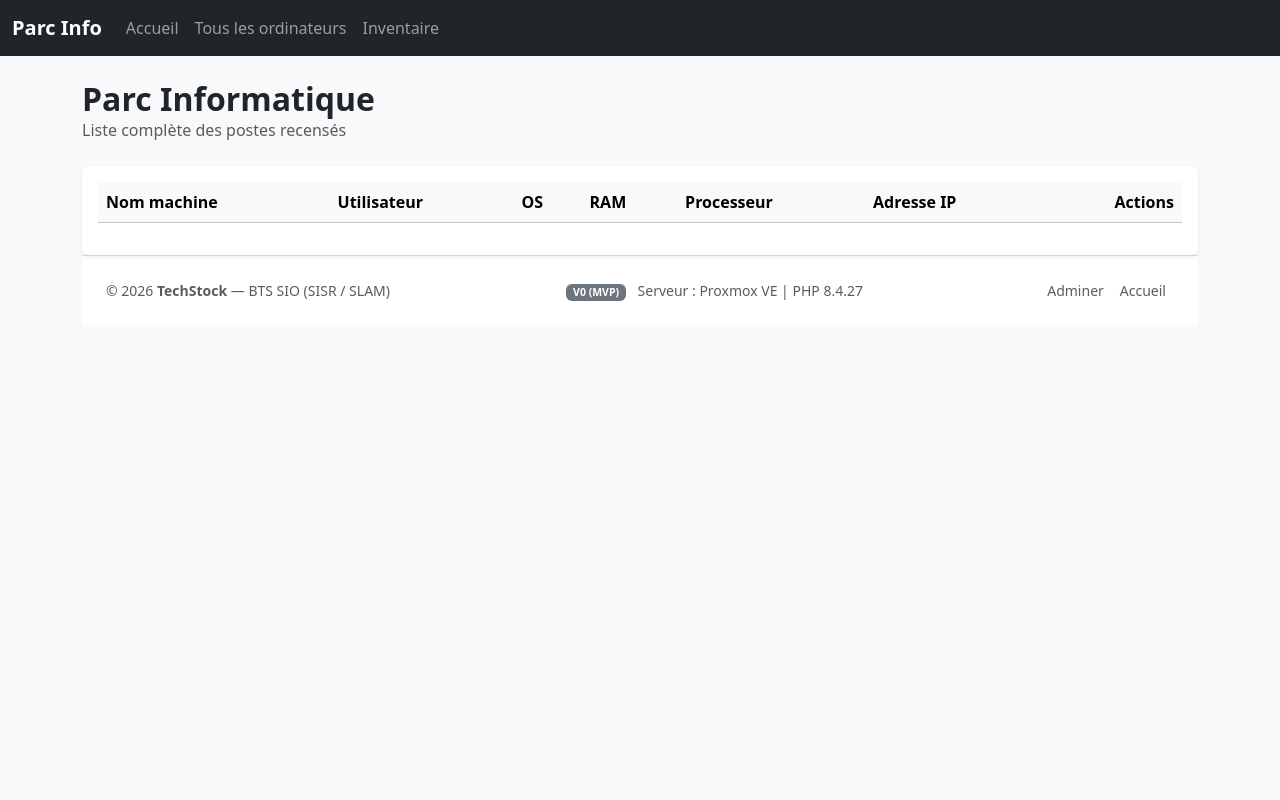
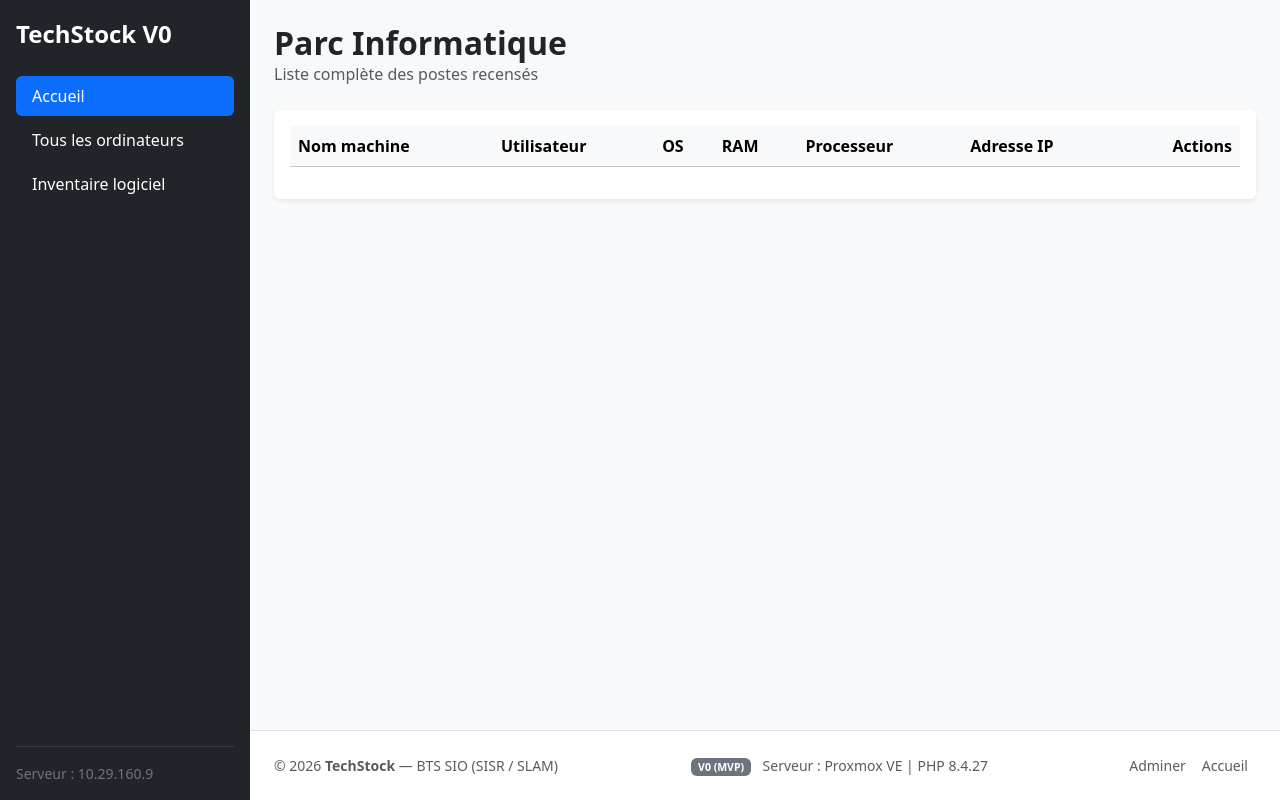
Before and after one commit to MorvanG-SL/TechStock-Projet, a PHP site: page /computers/index.php in a window 1280 px wide. Run offline with PHP 8.4, Linux system fonts and the light colour scheme; data that the repository does not hold is empty; some libraries are stand-ins or nearby versions.

Commit message:
tentative correction des pages non fonctionnels

```diff
--- a/public/index.php
+++ b/public/index.php
@@ -1,4 +1,8 @@
 <?php
+ini_set('display_errors', 1);
+ini_set('display_startup_errors', 1);
+error_reporting(E_ALL);
+
 require_once __DIR__ . '/../src/Controllers/HomeController.php';
 require_once __DIR__ . '/../src/Controllers/ComputerController.php';
 
--- a/src/Views/layout/footer.php
+++ b/src/Views/layout/footer.php
@@ -14,7 +14,7 @@
                         <a href="http://10.29.160.9/adminer.php" target="_blank" class="nav-link px-2 text-muted">Adminer</a>
                     </li>
                     <li class="nav-item">
-                        <a href="index.php?action=home" class="nav-link px-2 text-muted">Accueil</a>
+                        <a href="/html/Projet_TechStock/public/index.php?action=home" class="nav-link px-2 text-muted">Accueil</a>
                     </li>
                 </ul>
             </div>
@@ -22,11 +22,10 @@
     </div>
 </div>
 
-<!-- Scripts JS hébergés localement sur Proxmox -->
-<script src="js/jquery-3.7.0.min.js"></script>
-<script src="js/bootstrap.bundle.min.js"></script>
-<script src="js/jquery.dataTables.min.js"></script>
-<script src="js/dataTables.bootstrap5.min.js"></script>
-<script src="js/main.js"></script>
+<script src="/html/Projet_TechStock/public/js/jquery-3.7.0.min.js"></script>
+<script src="/html/Projet_TechStock/public/js/bootstrap.bundle.min.js"></script>
+<script src="/html/Projet_TechStock/public/js/jquery.dataTables.min.js"></script>
+<script src="/html/Projet_TechStock/public/js/dataTables.bootstrap5.min.js"></script>
+<script src="/html/Projet_TechStock/public/js/main.js"></script>
 </body>
 </html>
--- a/src/Views/layout/header.php
+++ b/src/Views/layout/header.php
@@ -3,39 +3,41 @@
 <head>
     <meta charset="UTF-8">
     <meta name="viewport" content="width=device-width, initial-scale=1.0">
-    <title>Gestion Parc Informatique</title>
-    <!-- Bootstrap 5 CSS -->
-    <link href="https://cdn.jsdelivr.net/npm/bootstrap@5.3.3/dist/css/bootstrap.min.css" rel="stylesheet">
-    <!-- DataTables Bootstrap 5 CSS -->
-    <link href="https://cdn.datatables.net/1.13.6/css/dataTables.bootstrap5.min.css" rel="stylesheet">
-    <link rel="stylesheet" href="css/style.css">
+    <title>TechStock — Gestion Parc Informatique</title>
+    <link rel="stylesheet" href="/html/Projet_TechStock/public/css/bootstrap.min.css">
+    <link rel="stylesheet" href="/html/Projet_TechStock/public/css/dataTables.bootstrap5.min.css">
+    <link rel="stylesheet" href="/html/Projet_TechStock/public/css/style.css">
 </head>
-<body class="bg-light">
+<body class="bg-light d-flex flex-column min-vh-100">
 
-    <!-- Navbar horizontale -->
-    <nav class="navbar navbar-expand-lg navbar-dark bg-dark mb-4">
-        <div class="container-fluid">
-            <a class="navbar-brand fw-bold" href="index.php?action=home">Parc Info</a>
-
-            <button class="navbar-toggler" type="button" data-bs-toggle="collapse" data-bs-target="#mainNavbar">
-                <span class="navbar-toggler-icon"></span>
-            </button>
-
-            <div class="collapse navbar-collapse" id="mainNavbar">
-                <ul class="navbar-nav me-auto mb-2 mb-lg-0">
+<div class="d-flex flex-grow-1">
+    <!-- Menu latéral -->
+    <nav class="bg-dark text-white p-3 d-flex flex-column" style="width: 250px; min-height: 100vh;">
+        <a href="/html/Projet_TechStock/public/index.php?action=home" class="navbar-brand fw-bold fs-4 text-white mb-4 text-decoration-none">
+            TechStock V0
+        </a>
+        <ul class="nav nav-pills flex-column mb-auto gap-1">
             <li class="nav-item">
-                        <a class="nav-link" href="index.php?action=home">Accueil</a>
+                <a href="/html/Projet_TechStock/public/index.php?action=home" class="nav-link text-white <?= ($_GET['action'] ?? 'home') === 'home' ? 'active' : '' ?>">
+                    Accueil
+                </a>
             </li>
             <li class="nav-item">
-                        <a class="nav-link" href="index.php?action=computers">Tous les ordinateurs</a>
+                <a href="/html/Projet_TechStock/public/index.php?action=computers" class="nav-link text-white <?= in_array($_GET['action'] ?? '', ['computers', 'show']) ? 'active' : '' ?>">
+                    Tous les ordinateurs
+                </a>
             </li>
             <li class="nav-item">
-                        <a class="nav-link" href="index.php?action=inventory">Inventaire</a>
+                <a href="/html/Projet_TechStock/public/index.php?action=inventory" class="nav-link text-white <?= ($_GET['action'] ?? '') === 'inventory' ? 'active' : '' ?>">
+                    Inventaire logiciel
+                </a>
             </li>
         </ul>
-            </div>
+        <hr class="text-secondary">
+        <div class="small text-secondary">
+            Serveur : 10.29.160.9
         </div>
     </nav>
 
-    <!-- Début du conteneur principal de la page -->
-    <div class="container">
+    <div class="flex-grow-1 d-flex flex-column">
+        <main class="container-fluid p-4 flex-grow-1">
```
Also changed, not shown: src/Models/AccesDB.php (+10 -4 lines). Lines whose indentation alone changed are shown as unchanged.
